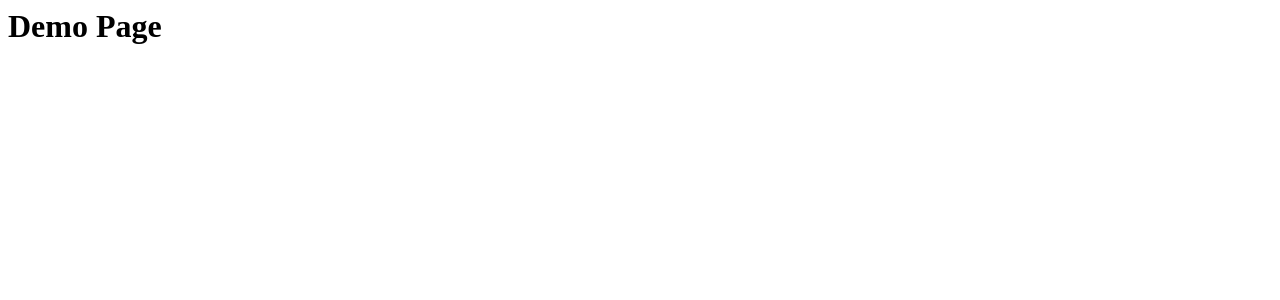
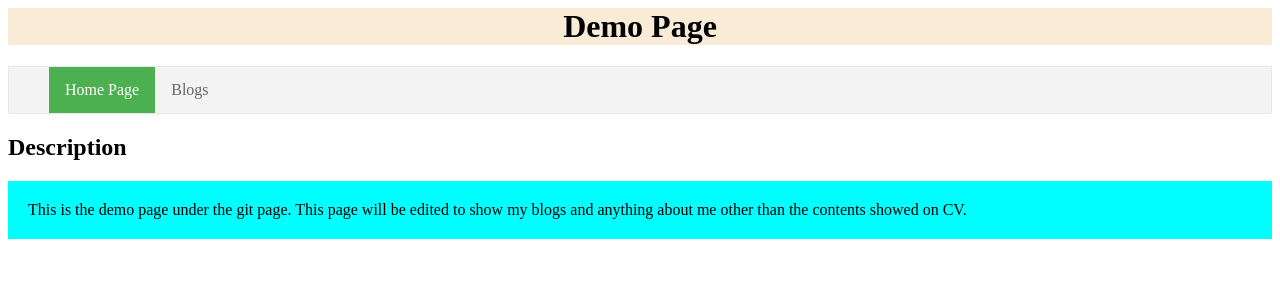
Before and after one commit to jimmysoccer/jimmysoccer.github.io, a Jekyll site: the page demo.html, which Jekyll copies as it is, in a window 1280 px wide. Shown: the top 300 px of the page. Built offline with Jekyll 4.4.1, drawn with Linux system fonts in a browser that asks for light colours.

Commit message:
edit demo page

```diff
--- a/demo.html
+++ b/demo.html
@@ -1,6 +1,45 @@
 <style>
   h1{
-    width: auto;
+    background-color: antiquewhite;
+    text-align: center;
+  }
+  .description{
+    text-align: left;
+    padding: 20px;
+    background-color: aqua;
+  }
+  ul{
+    list-style-type: none;
+    overflow: hidden;
+    border: 1px solid #e7e7e7;
+    background-color: #f3f3f3;
+  }
+  li{
+    float: left;
+  }
+  li a{
+    display: block;
+    color: #666;
+    text-align: center;
+    padding: 14px 16px;
+    text-decoration: none;
+  }
+  li a:hover:not(.active){
+    background-color: #ddd;
+  }
+  li a.active{
+    color: white;
+    background-color: #4CAF50;
   }
 </style>
 <h1>Demo Page</h1>
+<ul>
+  <li><a href="https://jimmysoccer.github.io/demo.html" class="active">Home Page</a></li>
+  <li><a href="#blogs">Blogs</a></li>
+</ul>
+<body>
+  <h2>Description</h2>
+  <p class="description">This is the demo page under the git page.
+    This page will be edited to show my blogs and
+    anything about me other than the contents showed on CV.</p>
+</body>
```
